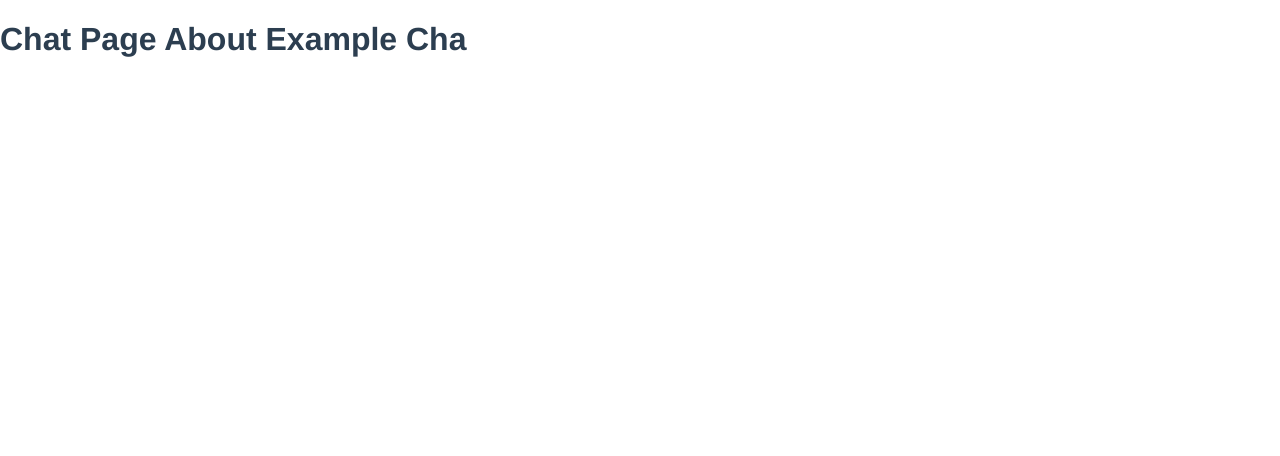
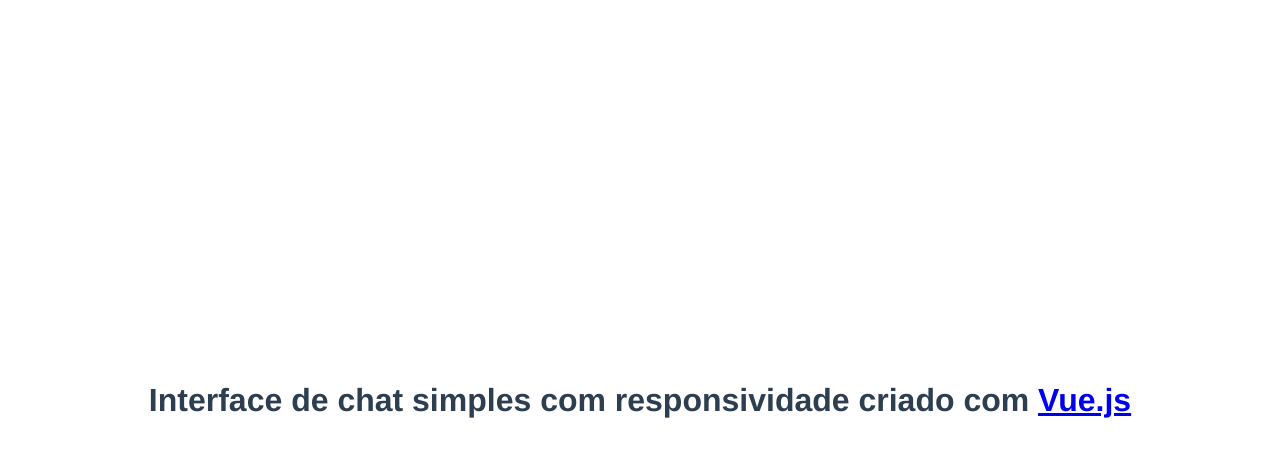
Before and after one commit to lucasferreiralimax/chat-vue, a Vue app: page /about in a window 1280 px wide. Shown: the top 456 px of the page. Built offline with nearby package versions, Linux system fonts and the light colour scheme.

Commit message:
Replace text about interface with link vuejs

```diff
--- a/src/views/About.vue
+++ b/src/views/About.vue
@@ -1,5 +1,14 @@
 <template>
-  <div class="about">
-    <h1>Chat Page About Example Cha</h1>
+  <div class="page about">
+    <h1>Interface de chat simples com responsividade criado com <a href="https://vuejs.org">Vue.js</a></h1>
   </div>
 </template>
+
+<style lang="stylus">
+  .about
+    display flex
+    align-items center
+    justify-content center
+    min-height 100vh
+    flex-direction column
+</style>
```
